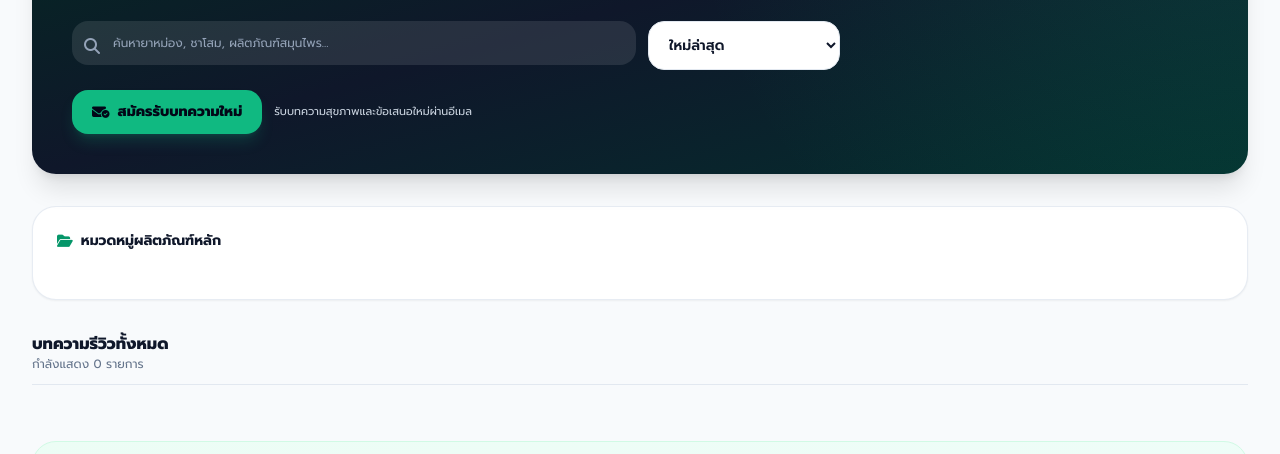
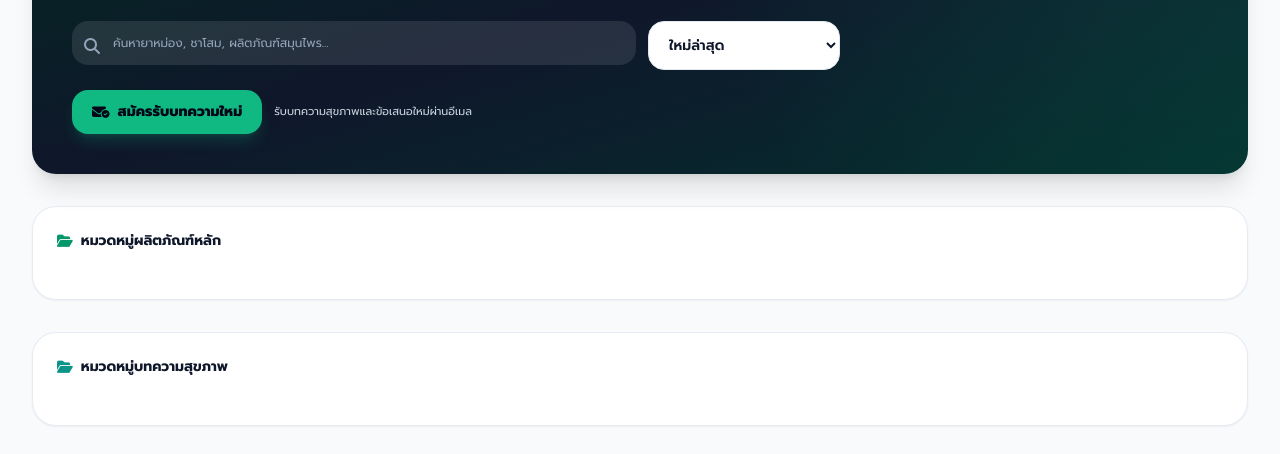
Before and after one commit to ducduy271295-pixel/subailifethai1, a plain HTML site: page index.html in a window 1280 px wide. Shown: the part 266-720 px from the top of the page. Drawn offline with nearby package versions, Linux system fonts and the light colour scheme; no server answers.

Commit message:
Update index.html

```diff
--- a/index.html
+++ b/index.html
@@ -96,7 +96,15 @@
         <h3 class="text-xs sm:text-sm font-bold text-slate-900 flex items-center space-x-2"><i class="fa-solid fa-folder-open text-emerald-600"></i><span>หมวดหมู่ผลิตภัณฑ์หลัก</span></h3>
         <div class="flex items-center space-x-2 overflow-x-auto pb-2 no-scrollbar" id="categories-list-container"></div>
       </section>
-
+<section class="bg-white rounded-3xl p-6 border border-slate-200/80 shadow-sm space-y-4">
+  <div class="flex justify-between items-center">
+    <h3 class="text-xs sm:text-sm font-bold text-slate-900 flex items-center space-x-2">
+      <i class="fa-solid fa-folder-open text-teal-600"></i>
+      <span>หมวดหมู่บทความสุขภาพ</span>
+    </h3>
+  </div>
+  <div class="flex items-center space-x-2 overflow-x-auto pb-2 no-scrollbar" id="blog-categories-list-container"></div>
+</section>
       <section class="space-y-6">
         <div class="flex justify-between items-center border-b border-slate-200 pb-3">
           <div>
```
